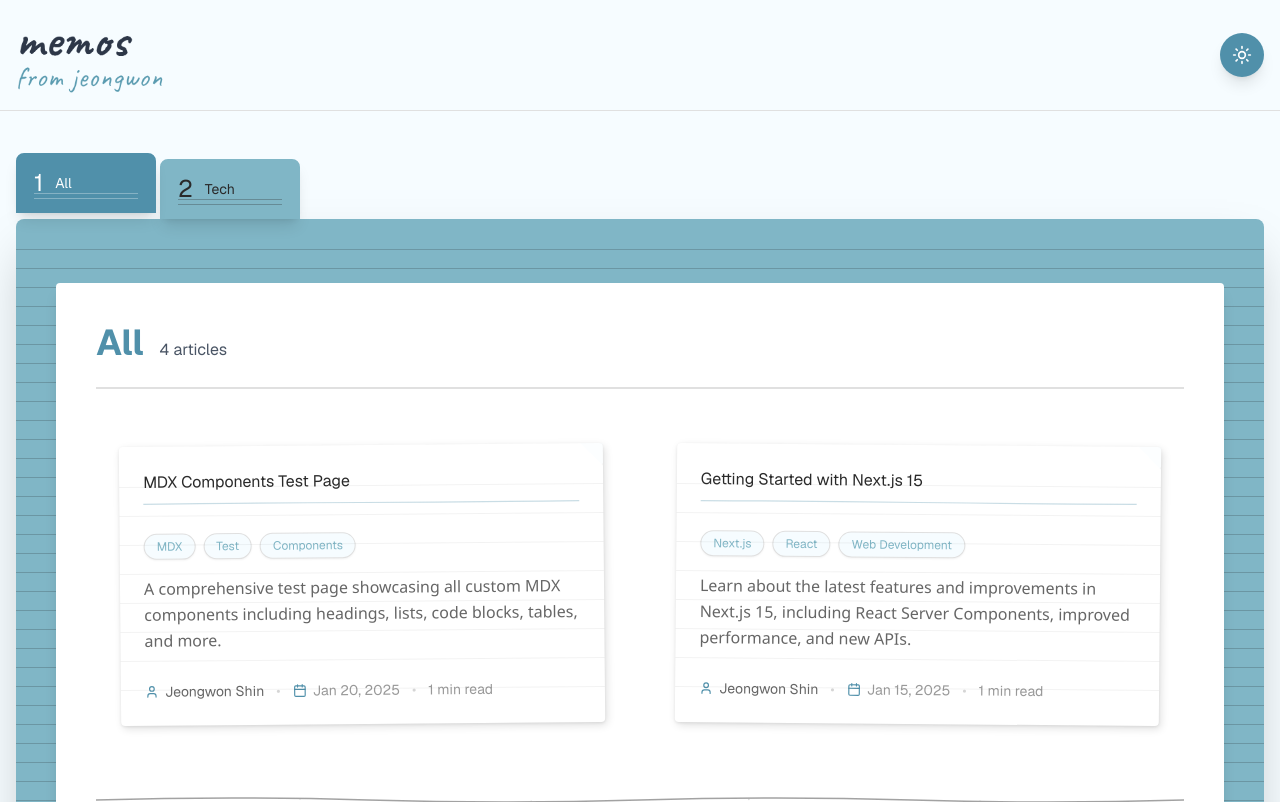
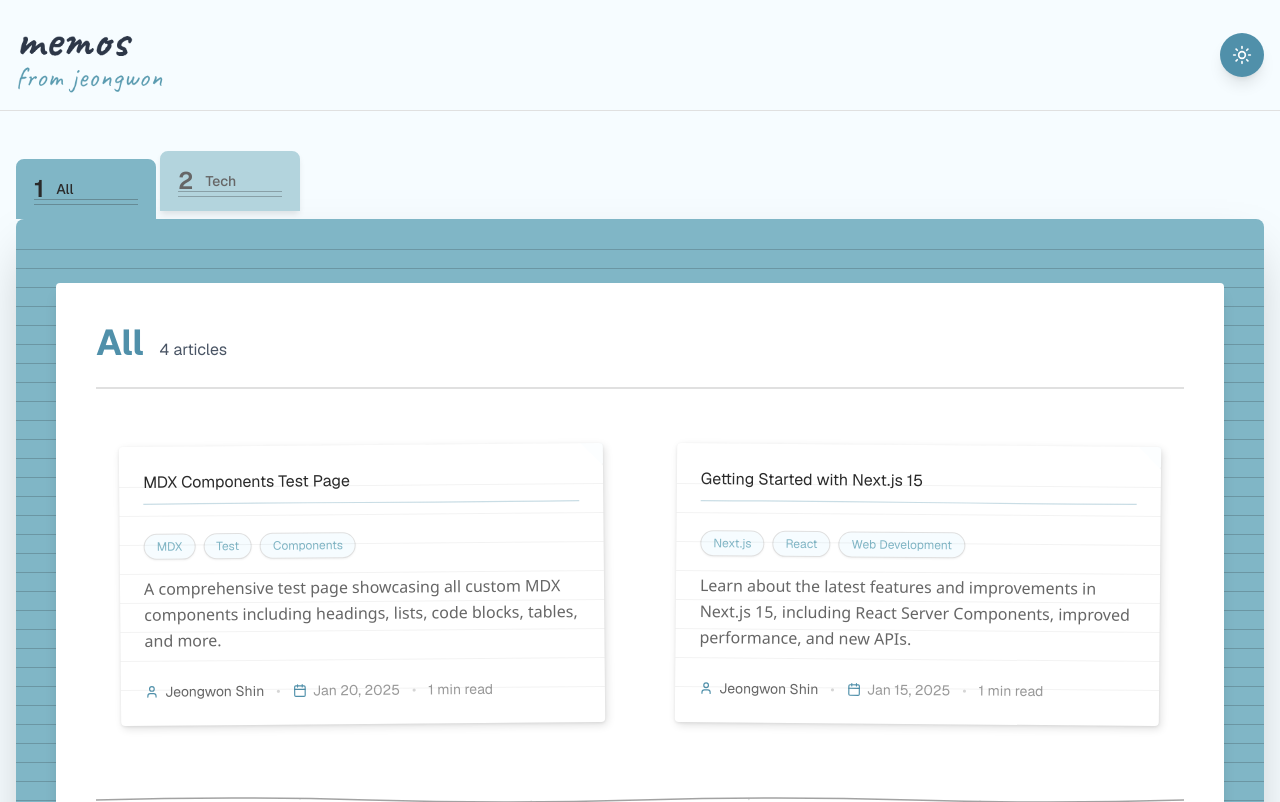
Before and after one commit to newgardener/newgardener.com, a Next.js app: page / in a window 1280 px wide. Shown: the top 802 px of the page. Built offline with nearby package versions, Linux system fonts and the light colour scheme.

Commit message:
fix: change selected tab behavior and appearance

```diff
--- a/app/blog/posts/getting-started-nextjs-15.mdx
+++ b/app/blog/posts/getting-started-nextjs-15.mdx
@@ -8,7 +8,7 @@ tags:
   - React
   - Web Development
 author: Jeongwon Shin
-draft: false
+draft: true
 ---
 
 ## Introduction
--- a/app/blog/posts/mdx-components-test.mdx
+++ b/app/blog/posts/mdx-components-test.mdx
@@ -8,7 +8,7 @@ tags:
   - Test
   - Components
 author: Jeongwon Shin
-draft: false
+draft: true
 ---
 
 # H1: Main Heading
--- a/app/globals.css
+++ b/app/globals.css
@@ -4,6 +4,7 @@
 :root {
   --folder-turquoise-light: #80b6c6;
   --folder-turquoise-dark: #5090aa;
+  --folder-turquoise-lighter: #b3d4dd;
   --folder-white: #ffffff;
   --folder-bg-light: #f6fcff;
   --folder-bg-dark: #5090aa;
@@ -19,6 +20,7 @@
 .dark {
   --folder-turquoise-light: #00608d;
   --folder-turquoise-dark: #00608d;
+  --folder-turquoise-lighter: #004666;
   --folder-white: #ffffff;
   --folder-bg-light: #00252f;
   --folder-bg-dark: #003757;
--- a/components/FolderBlogLayout.tsx
+++ b/components/FolderBlogLayout.tsx
@@ -68,38 +68,39 @@ export function FolderBlogLayout({ posts }: FolderBlogLayoutProps) {
                     className="relative transition-all duration-300"
                     style={{
                       zIndex: zIndex,
-                      transform: isSelected ? 'translateY(-6px)' : 'translateY(0)',
+                      transform: isSelected ? 'translateY(0)' : 'translateY(-8px)',
                     }}
                     type="button"
                   >
                     {/* Tab sticking up */}
                     <div
-                      className="relative overflow-hidden rounded-t-lg border-2 shadow-lg"
+                      className="relative overflow-hidden rounded-t-lg border-2"
                       style={{
                         width: '140px',
                         height: '60px',
                         backgroundColor: isSelected
-                          ? 'var(--folder-turquoise-dark)'
-                          : 'var(--folder-turquoise-light)',
+                          ? 'var(--folder-turquoise-light)'
+                          : 'var(--folder-turquoise-lighter)',
                         borderColor: isSelected
-                          ? 'var(--folder-turquoise-dark)'
-                          : 'var(--folder-turquoise-light)',
+                          ? 'var(--folder-turquoise-light)'
+                          : 'var(--folder-turquoise-lighter)',
+                        boxShadow: isSelected ? 'none' : '0 4px 6px -1px rgba(0, 0, 0, 0.1)',
                       }}
                     >
                       {/* Number and category name - LEFT ALIGNED */}
                       <div className="absolute left-4 top-3 flex items-center gap-3">
                         <span
-                          className="text-2xl"
+                          className="text-2xl font-semibold"
                           style={{
-                            color: isSelected ? 'var(--folder-white)' : 'var(--folder-text-dark)',
+                            color: isSelected ? 'var(--folder-text-dark)' : 'var(--folder-text-medium)',
                           }}
                         >
                           {category.id}
                         </span>
                         <div
-                          className="text-sm"
+                          className="text-sm font-medium"
                           style={{
-                            color: isSelected ? 'var(--folder-white)' : 'var(--folder-text-dark)',
+                            color: isSelected ? 'var(--folder-text-dark)' : 'var(--folder-text-medium)',
                           }}
                         >
                           {category.name}
@@ -113,9 +114,7 @@ export function FolderBlogLayout({ posts }: FolderBlogLayoutProps) {
                             key={`tab-line-${category.id}-${i}`}
                             className="my-1 border-t opacity-30"
                             style={{
-                              borderColor: isSelected
-                                ? 'var(--folder-white)'
-                                : 'var(--folder-text-dark)',
+                              borderColor: 'var(--folder-text-dark)',
                             }}
                           />
                         ))}
```
